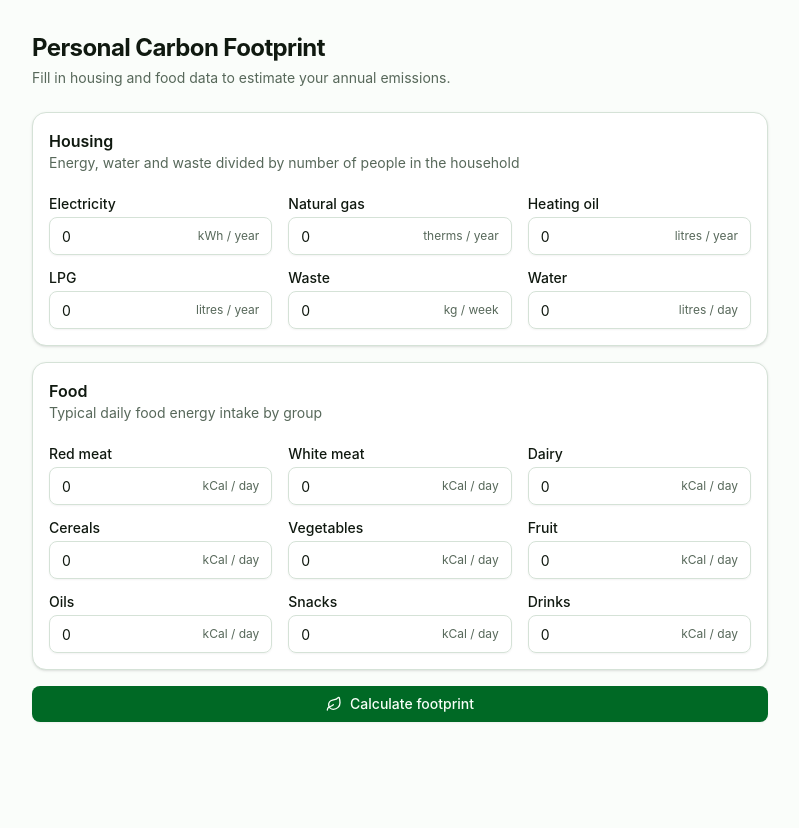
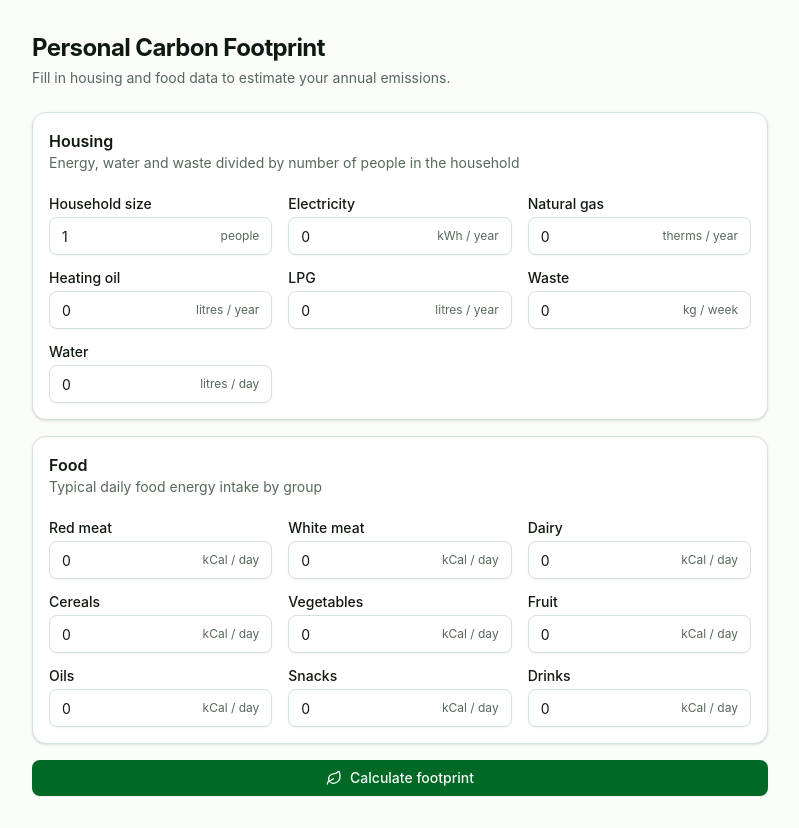
Before and after one commit to GGalupo/carbon-footprint-calculator, a React (Vite) app in the folder apps/frontend/: page / in a window 1280 px wide. Shown: the whole page, without its empty margins (240-1039 px from the left). Before the commit the page ends 800 px from the top, so only its background shows below. Built offline with nearby package versions, Linux system fonts and the light colour scheme.

Commit message:
feat(frontend): add household field to housing

```diff
--- a/apps/frontend/src/containers/Calculator.tsx
+++ b/apps/frontend/src/containers/Calculator.tsx
@@ -7,6 +7,7 @@ import { zodResolver } from "@hookform/resolvers/zod";
 
 const DEFAULT_VALUES: Footprint = {
   housing: {
+    household: 1,
     electricityKWhPerYear: 0,
     naturalGasThermsPerYear: 0,
     heatingOilLitresPerYear: 0,
--- a/apps/frontend/src/containers/HousingSection.tsx
+++ b/apps/frontend/src/containers/HousingSection.tsx
@@ -11,6 +11,11 @@ type HousingInput = {
 };
 
 const HOUSING_INPUTS: readonly HousingInput[] = [
+  {
+    key: "household",
+    label: "Household size",
+    unit: "people",
+  },
   {
     key: "electricityKWhPerYear",
     label: "Electricity",
```
